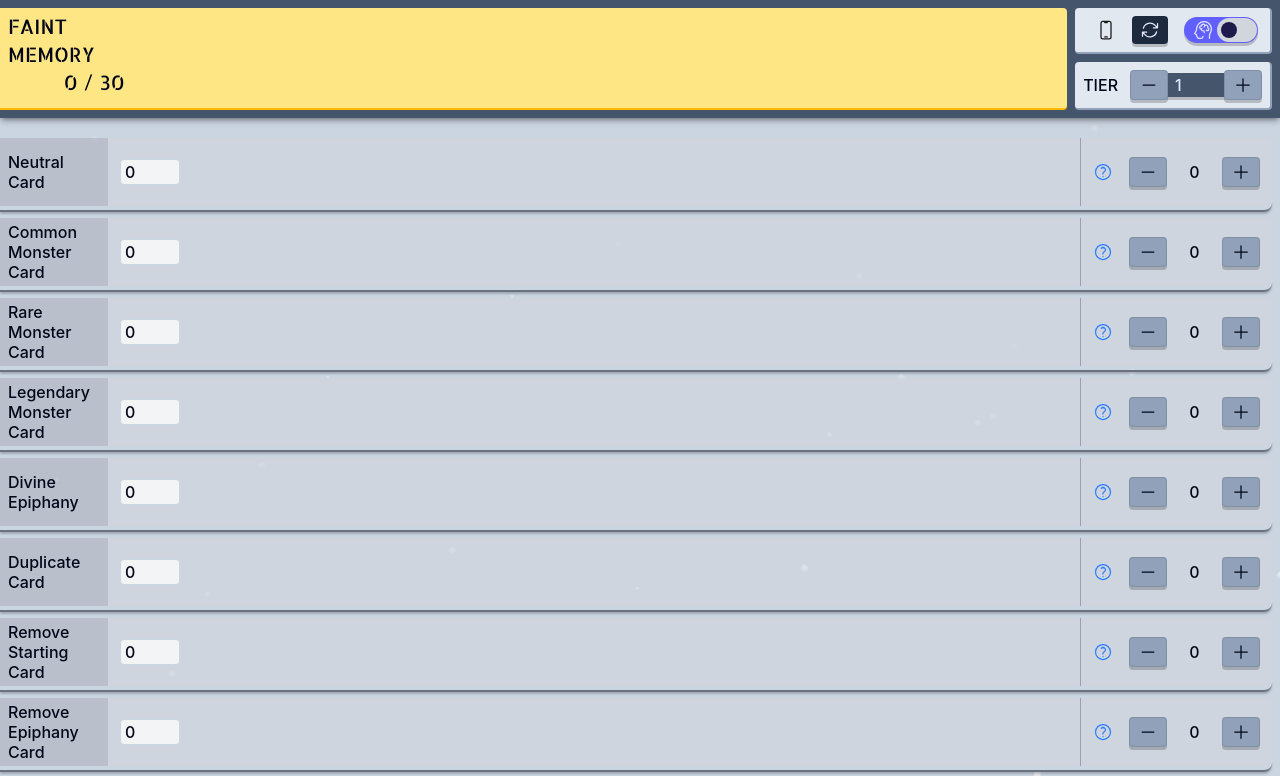
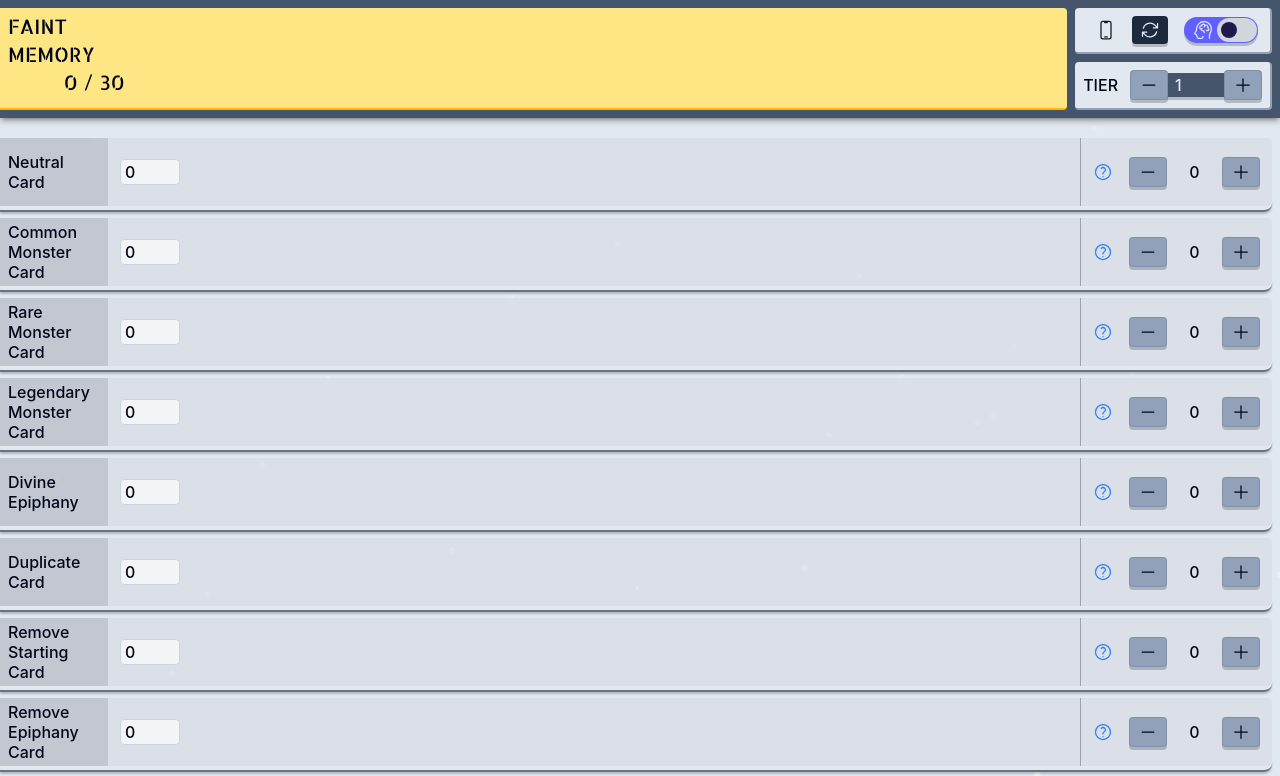
Before and after one commit to jbchhproj/czn-save-data-calculator, a Next.js app: page / in a window 1280 px wide. Shown: the top 776 px of the page. Built offline with nearby package versions, Linux system fonts and the light colour scheme; some icons are missing.

Commit message:
change bg

```diff
--- a/src/app/globals.css
+++ b/src/app/globals.css
@@ -1,7 +1,7 @@
 @import "tailwindcss";
 
 :root {
-  --background: #cbd5e1;
+  --background: #e2e8f0;
   --foreground: #171717;
   --font-sans: var(--font-geist-sans), system-ui, -apple-system, sans-serif;
 }
```
